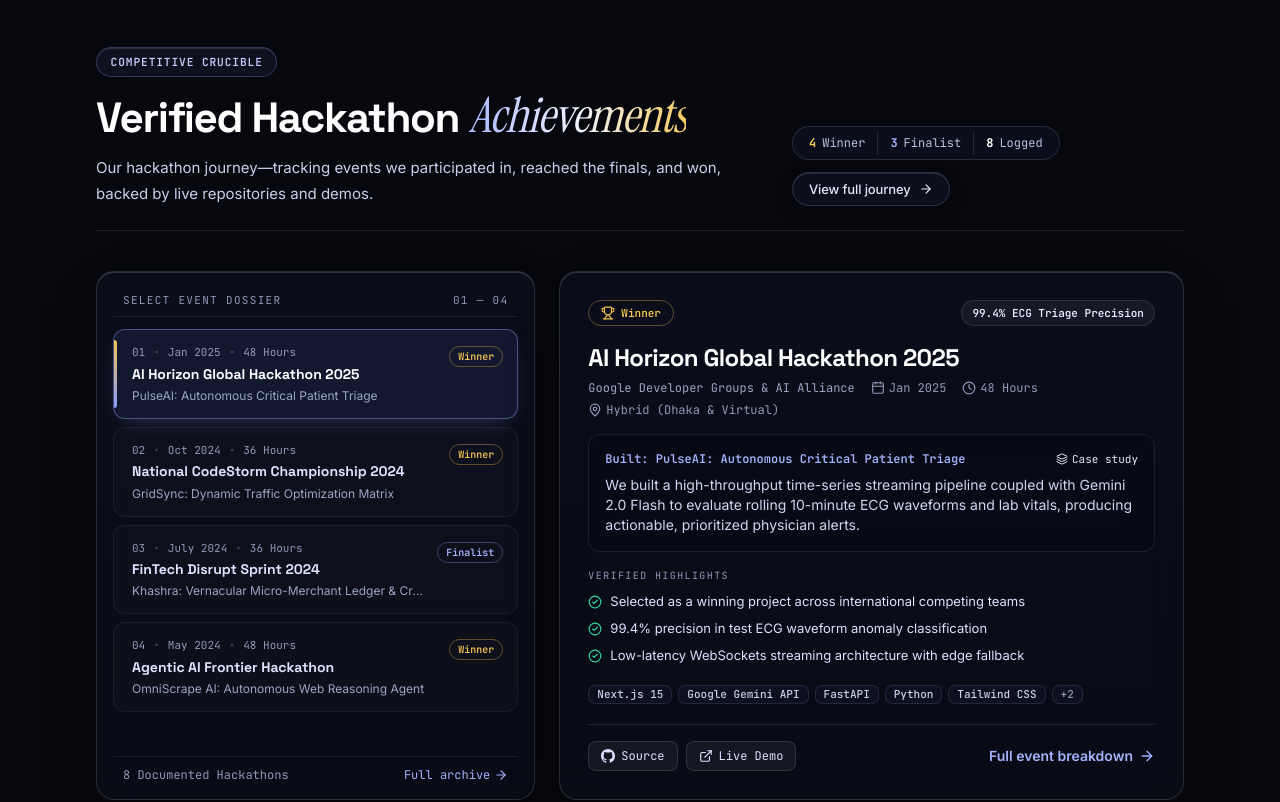
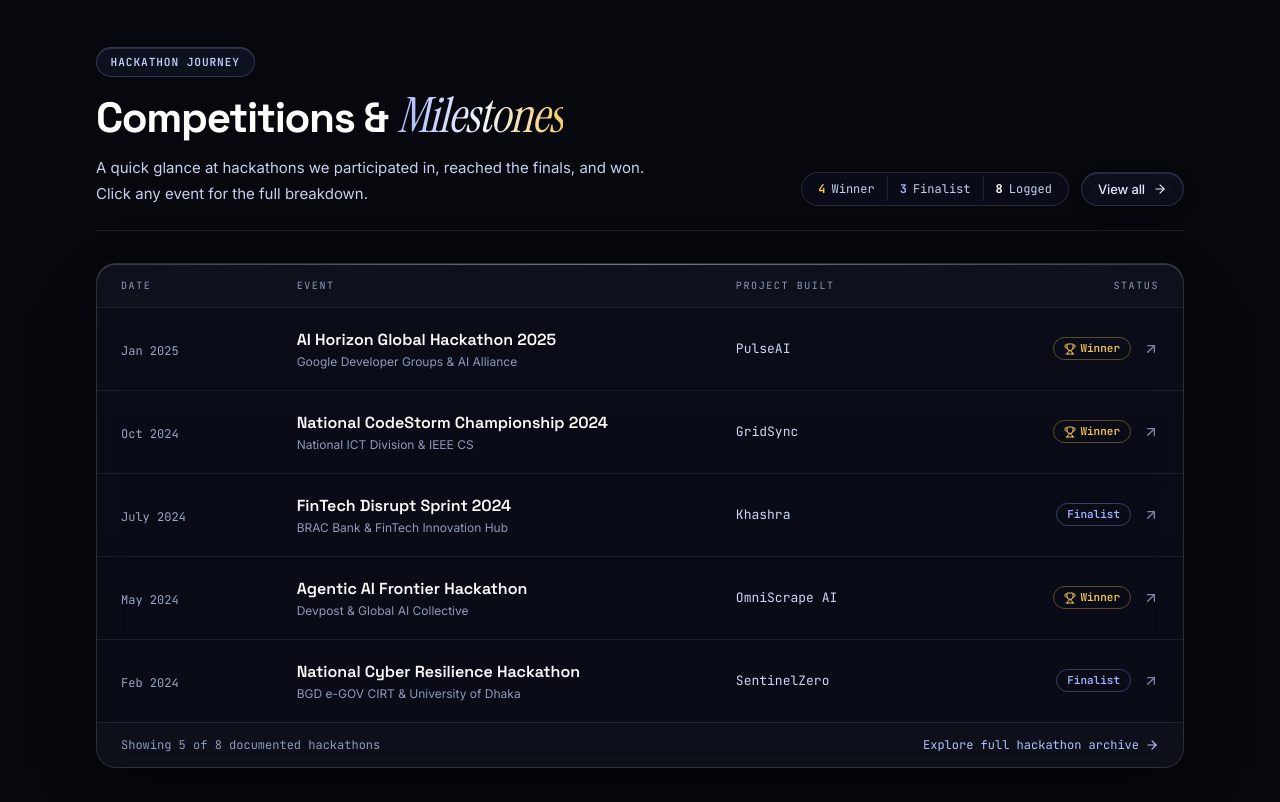
Before and after one commit to shajidul-sobuj/Extokened, a Next.js app: page / in a window 1280 px wide. Shown: the part 1880-2682 px from the top of the page. Built offline with nearby package versions, Linux system fonts and the light colour scheme.

Commit message:
refactor(home): simplify hackathon section into sleek at-a-glance editorial award ledger

```diff
--- a/src/components/home/HackathonHighlightEditorial.tsx
+++ b/src/components/home/HackathonHighlightEditorial.tsx
@@ -1,51 +1,29 @@
 "use client";
 
-import React, { useState } from "react";
+import React from "react";
 import Link from "next/link";
-import { motion, AnimatePresence } from "framer-motion";
 import { hackathons } from "@/data/hackathons";
-import { projects } from "@/data/projects";
-import {
-  Trophy,
-  ArrowRight,
-  Calendar,
-  Clock,
-  MapPin,
-  CheckCircle2,
-  ExternalLink,
-  Layers,
-} from "lucide-react";
-import { Github } from "@/components/ui/Icons";
-import { MotionReveal } from "@/components/ui/MotionReveal";
+import { ArrowRight, ArrowUpRight, Trophy } from "lucide-react";
+import { MotionReveal, MotionStagger, MotionItem } from "@/components/ui/MotionReveal";
 
 export function HackathonHighlightEditorial() {
-  const showcaseEvents = hackathons.slice(0, 4);
-  const [activeSlug, setActiveSlug] = useState<string>(showcaseEvents[0]?.slug ?? "");
-
-  const activeEvent =
-    showcaseEvents.find((h) => h.slug === activeSlug) || showcaseEvents[0];
-
-  const hasCaseStudy = Boolean(
-    activeEvent?.projectSlug &&
-      projects.some((p) => p.slug === activeEvent.projectSlug)
-  );
-
+  const recentEvents = hackathons.slice(0, 5);
   const winnerCount = hackathons.filter((h) => h.resultType === "winner").length;
   const finalistCount = hackathons.filter((h) => h.resultType === "finalist").length;
-  const participatedCount = hackathons.length;
+  const totalLogged = hackathons.length;
 
-  const getResultBadge = (resultType: string) => {
+  const getBadgeStyle = (resultType: string) => {
     switch (resultType) {
       case "winner":
         return "text-[#F5C451] border-[#F5C451]/35 bg-[#F5C451]/12";
       case "finalist":
         return "text-[#A5B2FF] border-[#8B9BF7]/35 bg-[#8B9BF7]/12";
       default:
-        return "text-[#CFD7F2] border-white/[0.14] bg-white/[0.05]";
+        return "text-[#CFD7F2] border-white/[0.16] bg-white/[0.05]";
     }
   };
 
-  const getShortResultLabel = (resultType: string) => {
+  const getStatusLabel = (resultType: string) => {
     switch (resultType) {
       case "winner":
         return "Winner";
@@ -56,39 +34,42 @@ export function HackathonHighlightEditorial() {
     }
   };
 
+  const getShortProjectName = (projectTitle: string) => {
+    return projectTitle.split(":")[0].trim();
+  };
+
   return (
     <section className="py-16 sm:py-20 lg:py-24 border-b border-white/[0.08] relative">
-      <div className="max-w-6xl mx-auto px-4 sm:px-6 lg:px-8 space-y-10">
-        {/* Unified Top Header Bar (Matches Featured Projects & Team Rhythm) */}
+      <div className="max-w-6xl mx-auto px-4 sm:px-6 lg:px-8 space-y-8">
+        {/* Clean Compact Section Header */}
         <MotionReveal>
-          <div className="flex flex-col lg:flex-row lg:items-end justify-between gap-6 pb-6 border-b border-white/[0.1]">
-            <div className="space-y-3 max-w-2xl">
-              <span className="eyebrow-badge">Competitive Crucible</span>
+          <div className="flex flex-col lg:flex-row lg:items-end justify-between gap-5 pb-6 border-b border-white/[0.1]">
+            <div className="space-y-3 max-w-xl">
+              <span className="eyebrow-badge">Hackathon Journey</span>
               <h2 className="font-section-title font-bold text-white">
-                Verified Hackathon{" "}
+                Competitions &amp;{" "}
                 <span className="font-hero-serif text-[1.15em] bg-gradient-to-r from-[#A9B7FF] via-[#F0F4FF] to-[#F7CA63] bg-clip-text text-transparent">
-                  Achievements
+                  Milestones
                 </span>
               </h2>
               <p className="text-sm sm:text-[15px] text-[#C8D0EC] leading-[1.68]">
-                Our hackathon journey—tracking events we participated in, reached the finals, and won, backed by live repositories and demos.
+                A quick glance at hackathons we participated in, reached the finals, and won. Click any event for the full breakdown.
               </p>
             </div>
 
             <div className="flex flex-wrap items-center gap-3 self-start lg:self-auto">
-              {/* Separated Journey Summary Strip (Winner / Finalist / Participated) */}
-              <div className="inline-flex items-center divide-x divide-white/[0.1] rounded-full bg-[#0C1020]/75 backdrop-blur-md border border-white/[0.12] px-1 py-1 text-xs font-mono">
+              <div className="inline-flex items-center divide-x divide-white/[0.1] rounded-full bg-[#0C1020]/65 backdrop-blur-md border border-white/[0.12] px-1 py-1 text-xs font-mono">
                 <span className="px-3 py-1 flex items-center gap-1.5">
                   <strong className="text-[#F5C451] font-bold">{winnerCount}</strong>
-                  <span className="text-[#B8C2E0]">Winner</span>
+                  <span className="text-[#C8D0EC]">Winner</span>
                 </span>
                 <span className="px-3 py-1 flex items-center gap-1.5">
                   <strong className="text-[#A5B2FF] font-bold">{finalistCount}</strong>
-                  <span className="text-[#B8C2E0]">Finalist</span>
+                  <span className="text-[#C8D0EC]">Finalist</span>
                 </span>
                 <span className="px-3 py-1 flex items-center gap-1.5">
-                  <strong className="text-white font-bold">{participatedCount}</strong>
-                  <span className="text-[#B8C2E0]">Logged</span>
+                  <strong className="text-white font-bold">{totalLogged}</strong>
+                  <span className="text-[#C8D0EC]">Logged</span>
                 </span>
               </div>
 
@@ -96,242 +77,125 @@ export function HackathonHighlightEditorial() {
                 href="/hackathons"
                 className="btn-secondary py-2 px-4 text-xs sm:text-[13px] group"
               >
-                <span>View full journey</span>
+                <span>View all</span>
                 <ArrowRight className="w-3.5 h-3.5 group-hover:translate-x-0.5 transition-transform" />
               </Link>
             </div>
           </div>
         </MotionReveal>
 
-        {/* Balanced 12-Col Interactive Hall-of-Fame Split */}
-        <div className="grid grid-cols-1 lg:grid-cols-12 gap-6 items-stretch">
-          {/* Left 5 Columns: Selectable Competition Ledger */}
-          <MotionReveal direction="left" className="lg:col-span-5 flex flex-col">
-            <div className="surface-card p-3 sm:p-4 flex flex-col justify-between h-full gap-2">
-              <div className="px-2.5 pt-1 pb-2 flex items-center justify-between text-[11px] font-mono uppercase tracking-[0.12em] text-[#8F99B8] border-b border-white/[0.08]">
-                <span>Select Event Dossier</span>
-                <span>01 — 0{showcaseEvents.length}</span>
-              </div>
+        {/* Single Sculpted Minimal Editorial Award Ledger */}
+        <MotionReveal delay={0.06}>
+          <div
+            className="relative overflow-hidden rounded-[20px] border border-white/[0.14] shadow-[0_24px_60px_-22px_rgba(0,0,0,0.75),inset_0_1px_0_rgba(255,255,255,0.18)]"
+            style={{
+              background:
+                "linear-gradient(180deg, rgba(16, 21, 38, 0.42) 0%, rgba(10, 13, 24, 0.7) 100%)",
+              backdropFilter: "blur(22px) saturate(155%)",
+              WebkitBackdropFilter: "blur(22px) saturate(155%)",
+            }}
+          >
+            {/* Top Specular Hairline */}
+            <div
+              className="pointer-events-none absolute top-0 inset-x-10 h-px bg-gradient-to-r from-transparent via-white/30 to-transparent"
+              aria-hidden="true"
+            />
 
-              <div className="space-y-2 flex-1 py-1">
-                {showcaseEvents.map((evt, idx) => {
-                  const isActive = evt.slug === activeEvent.slug;
-                  return (
-                    <button
-                      key={evt.slug}
-                      type="button"
-                      onClick={() => setActiveSlug(evt.slug)}
-                      className={`w-full text-left p-3.5 rounded-xl border transition-all duration-200 cursor-pointer relative overflow-hidden group ${
-                        isActive
-                          ? "bg-[#151B33]/90 border-[#8B9BF7]/45 shadow-[0_8px_24px_-10px_rgba(139,155,247,0.3)]"
-                          : "bg-white/[0.02] border-white/[0.06] hover:bg-white/[0.05] hover:border-white/[0.14]"
-                      }`}
-                    >
-                      {isActive && (
-                        <span
-                          className="absolute left-0 top-2.5 bottom-2.5 w-[3px] rounded-r-full bg-gradient-to-b from-[#F5C451] to-[#8B9BF7]"
-                          aria-hidden="true"
-                        />
-                      )}
+            {/* Desktop Column Header Strip */}
+            <div className="hidden md:grid md:grid-cols-12 gap-4 px-6 py-3.5 text-[10px] font-mono uppercase tracking-[0.16em] text-[#8F99B8] border-b border-white/[0.08] bg-white/[0.02]">
+              <div className="md:col-span-2">Date</div>
+              <div className="md:col-span-5">Event</div>
+              <div className="md:col-span-3">Project Built</div>
+              <div className="md:col-span-2 text-right">Status</div>
+            </div>
 
-                      <div className="flex items-start justify-between gap-2.5 pl-1">
-                        <div className="space-y-1 min-w-0">
-                          <div className="flex items-center gap-2 text-[11px] font-mono text-[#8F99B8]">
-                            <span>0{idx + 1}</span>
-                            <span className="text-white/20">•</span>
-                            <span>{evt.date}</span>
-                            <span className="text-white/20">•</span>
-                            <span>{evt.duration}</span>
-                          </div>
-                          <div
-                            className={`text-sm font-display font-bold leading-snug truncate transition-colors ${
-                              isActive
-                                ? "text-white"
-                                : "text-[#DCE2FF] group-hover:text-white"
-                            }`}
-                          >
-                            {evt.name}
-                          </div>
-                          <div className="text-xs text-[#9BA5C4] truncate">
-                            {evt.projectTitle}
-                          </div>
-                        </div>
+            {/* Crisp Scannable Event Rows */}
+            <MotionStagger stagger={0.05} className="divide-y divide-white/[0.08]">
+              {recentEvents.map((evt) => (
+                <MotionItem key={evt.slug} distance={10}>
+                  <Link
+                    href={`/hackathons/${evt.slug}`}
+                    className="group relative grid grid-cols-1 md:grid-cols-12 gap-2.5 md:gap-4 items-center px-5 sm:px-6 py-4 sm:py-5 hover:bg-white/[0.045] transition-colors duration-200"
+                  >
+                    {/* Subtle Left Hover Highlight Bar */}
+                    <span
+                      className="pointer-events-none absolute left-0 top-3 bottom-3 w-[2.5px] rounded-r-full bg-gradient-to-b from-[#A5B2FF] to-[#F5C451] opacity-0 group-hover:opacity-100 transition-opacity duration-200"
+                      aria-hidden="true"
+                    />
 
-                        <span
-                          className={`px-2 py-0.5 rounded-full text-[10px] font-mono font-semibold border shrink-0 mt-0.5 ${getResultBadge(
-                            evt.resultType
-                          )}`}
-                        >
-                          {getShortResultLabel(evt.resultType)}
-                        </span>
-                      </div>
-                    </button>
-                  );
-                })}
-              </div>
+                    {/* Date */}
+                    <div className="md:col-span-2 flex items-center justify-between md:block">
+                      <span className="text-xs font-mono text-[#9BA5C4] group-hover:text-[#DCE2FF] transition-colors">
+                        {evt.date}
+                      </span>
 
-              <div className="pt-2.5 px-2.5 border-t border-white/[0.08] flex items-center justify-between text-xs font-mono text-[#8F99B8]">
-                <span>{participatedCount} Documented Hackathons</span>
-                <Link
-                  href="/hackathons"
-                  className="text-[#A5B2FF] hover:text-white inline-flex items-center gap-1 transition-colors"
-                >
-                  <span>Full archive</span>
-                  <ArrowRight className="w-3.5 h-3.5" />
-                </Link>
-              </div>
-            </div>
-          </MotionReveal>
-
-          {/* Right 7 Columns: Active Verified Event Dossier */}
-          <MotionReveal direction="right" delay={0.08} className="lg:col-span-7 flex flex-col">
-            <div className="surface-card p-6 sm:p-7 flex flex-col justify-between h-full">
-              <AnimatePresence mode="wait">
-                <motion.div
-                  key={activeEvent.slug}
-                  initial={{ opacity: 0, y: 8 }}
-                  animate={{ opacity: 1, y: 0 }}
-                  exit={{ opacity: 0, y: -8 }}
-                  transition={{ duration: 0.22, ease: "easeOut" }}
-                  className="flex flex-col justify-between h-full gap-5"
-                >
-                  {/* Top Header & Metadata */}
-                  <div className="space-y-4">
-                    <div className="flex flex-wrap items-center justify-between gap-2.5 text-xs font-mono">
+                      {/* Mobile-only Status Badge aligned right on top line */}
                       <span
-                        className={`inline-flex items-center gap-1.5 px-3 py-1 rounded-full border text-[11px] font-semibold ${getResultBadge(
-                          activeEvent.resultType
+                        className={`md:hidden inline-flex items-center gap-1 px-2.5 py-0.5 rounded-full text-[10px] font-mono font-semibold border ${getBadgeStyle(
+                          evt.resultType
                         )}`}
                       >
-                        <Trophy className="w-3.5 h-3.5" />
-                        <span>{activeEvent.award}</span>
-                      </span>
-
-                      <span className="px-2.5 py-1 rounded-full bg-white/[0.05] border border-white/[0.1] text-[#E4E9FF] text-[11px] font-semibold">
-                        {activeEvent.standoutMetric}
+                        {evt.resultType === "winner" && (
+                          <Trophy className="w-2.5 h-2.5" />
+                        )}
+                        {getStatusLabel(evt.resultType)}
                       </span>
                     </div>
 
-                    <div className="space-y-1.5">
-                      <Link
-                        href={`/hackathons/${activeEvent.slug}`}
-                        className="group block"
-                      >
-                        <h3 className="text-xl sm:text-2xl font-display font-bold tracking-tight text-white group-hover:text-[#B4C0FF] transition-colors">
-                          {activeEvent.name}
-                        </h3>
-                      </Link>
-                      <div className="flex flex-wrap items-center gap-x-4 gap-y-1.5 text-xs font-mono text-[#9BA5C4]">
-                        <span>{activeEvent.organizer}</span>
-                        <span className="inline-flex items-center gap-1 text-[#8F99B8]">
-                          <Calendar className="w-3.5 h-3.5" />
-                          {activeEvent.date}
-                        </span>
-                        <span className="inline-flex items-center gap-1 text-[#8F99B8]">
-                          <Clock className="w-3.5 h-3.5" />
-                          {activeEvent.duration}
-                        </span>
-                        <span className="inline-flex items-center gap-1 text-[#8F99B8]">
-                          <MapPin className="w-3.5 h-3.5" />
-                          {activeEvent.location}
-                        </span>
-                      </div>
-                    </div>
-
-                    {/* Engineered Solution Block */}
-                    <div className="surface-inset p-4 space-y-2">
-                      <div className="flex flex-wrap items-center justify-between gap-2">
-                        <span className="text-xs font-mono font-semibold text-[#A5B2FF]">
-                          Built: {activeEvent.projectTitle}
-                        </span>
-                        {hasCaseStudy && activeEvent.projectSlug && (
-                          <Link
-                            href={`/projects/${activeEvent.projectSlug}`}
-                            className="inline-flex items-center gap-1 text-[11px] font-mono text-[#E4E9FF] hover:text-[#A5B2FF] transition-colors"
-                          >
-                            <Layers className="w-3 h-3" />
-                            <span>Case study</span>
-                          </Link>
-                        )}
-                      </div>
-                      <p className="text-[13px] sm:text-sm text-[#CFD7F2] leading-[1.65]">
-                        {activeEvent.solutionSummary}
+                    {/* Event Name & Organizer */}
+                    <div className="md:col-span-5 min-w-0">
+                      <h3 className="text-[15px] sm:text-base font-display font-semibold text-white group-hover:text-[#C4CEFF] transition-colors truncate">
+                        {evt.name}
+                      </h3>
+                      <p className="text-xs text-[#8F99B8] truncate mt-0.5">
+                        {evt.organizer}
                       </p>
                     </div>
 
-                    {/* Verified Key Highlights */}
-                    <div className="space-y-2">
-                      <div className="text-[10px] font-mono uppercase tracking-[0.14em] text-[#8F99B8]">
-                        Verified Highlights
-                      </div>
-                      <ul className="space-y-1.5">
-                        {activeEvent.highlights.slice(0, 3).map((item, idx) => (
-                          <li
-                            key={idx}
-                            className="flex items-start gap-2 text-[13px] text-[#DCE2FF] leading-relaxed"
-                          >
-                            <CheckCircle2 className="w-3.5 h-3.5 text-[#34D399] shrink-0 mt-1" />
-                            <span>{item}</span>
-                          </li>
-                        ))}
-                      </ul>
+                    {/* Short Project Built */}
+                    <div className="md:col-span-3 flex items-center gap-2 min-w-0">
+                      <span className="md:hidden text-[11px] font-mono text-[#7D87A6]">
+                        Built:
+                      </span>
+                      <span className="text-xs sm:text-[13px] font-mono text-[#CFD7F2] group-hover:text-white transition-colors truncate">
+                        {getShortProjectName(evt.projectTitle)}
+                      </span>
                     </div>
 
-                    {/* Tech Stack */}
-                    <div className="flex flex-wrap gap-1.5 pt-0.5">
-                      {activeEvent.techStack.slice(0, 5).map((tech) => (
-                        <span key={tech} className="tech-tag text-[11px] py-0.5 px-2">
-                          {tech}
-                        </span>
-                      ))}
-                      {activeEvent.techStack.length > 5 && (
-                        <span className="tech-tag text-[11px] py-0.5 px-2 text-[#8F99B8]">
-                          +{activeEvent.techStack.length - 5}
-                        </span>
-                      )}
+                    {/* Desktop Status Pill + Sliding Arrow */}
+                    <div className="hidden md:flex md:col-span-2 items-center justify-end gap-3">
+                      <span
+                        className={`inline-flex items-center gap-1 px-2.5 py-0.5 rounded-full text-[11px] font-mono font-semibold border ${getBadgeStyle(
+                          evt.resultType
+                        )}`}
+                      >
+                        {evt.resultType === "winner" && (
+                          <Trophy className="w-3 h-3" />
+                        )}
+                        {getStatusLabel(evt.resultType)}
+                      </span>
+                      <ArrowUpRight className="w-4 h-4 text-[#7D87A6] group-hover:text-white group-hover:translate-x-0.5 group-hover:-translate-y-0.5 transition-all shrink-0" />
                     </div>
-                  </div>
+                  </Link>
+                </MotionItem>
+              ))}
+            </MotionStagger>
 
-                  {/* Verified Evidence Links & Breakdown CTA */}
-                  <div className="pt-4 border-t border-white/[0.1] flex flex-wrap items-center justify-between gap-3">
-                    <div className="flex items-center gap-2">
-                      {activeEvent.links.github && (
-                        <a
-                          href={activeEvent.links.github}
-                          target="_blank"
-                          rel="noopener noreferrer"
-                          className="inline-flex items-center gap-1.5 px-3 py-1.5 rounded-lg bg-white/[0.05] border border-white/[0.12] text-xs font-mono text-[#DCE2FF] hover:text-white hover:border-[#8B9BF7]/50 transition-colors"
-                        >
-                          <Github className="w-3.5 h-3.5" />
-                          <span>Source</span>
-                        </a>
-                      )}
-                      {activeEvent.links.liveUrl && (
-                        <a
-                          href={activeEvent.links.liveUrl}
-                          target="_blank"
-                          rel="noopener noreferrer"
-                          className="inline-flex items-center gap-1.5 px-3 py-1.5 rounded-lg bg-white/[0.05] border border-white/[0.12] text-xs font-mono text-[#DCE2FF] hover:text-white hover:border-[#8B9BF7]/50 transition-colors"
-                        >
-                          <ExternalLink className="w-3.5 h-3.5" />
-                          <span>Live Demo</span>
-                        </a>
-                      )}
-                    </div>
-
-                    <Link
-                      href={`/hackathons/${activeEvent.slug}`}
-                      className="inline-flex items-center gap-1.5 text-sm font-semibold text-[#A5B2FF] hover:text-white transition-colors group"
-                    >
-                      <span>Full event breakdown</span>
-                      <ArrowRight className="w-4 h-4 group-hover:translate-x-0.5 transition-transform" />
-                    </Link>
-                  </div>
-                </motion.div>
-              </AnimatePresence>
+            {/* Clean Bottom Archive Bar */}
+            <div className="px-5 sm:px-6 py-3.5 border-t border-white/[0.08] bg-white/[0.02] flex flex-col sm:flex-row items-center justify-between gap-2 text-xs font-mono text-[#8F99B8]">
+              <span>
+                Showing {recentEvents.length} of {totalLogged} documented hackathons
+              </span>
+              <Link
+                href="/hackathons"
+                className="inline-flex items-center gap-1.5 text-[#B4C0FF] hover:text-white transition-colors group"
+              >
+                <span>Explore full hackathon archive</span>
+                <ArrowRight className="w-3.5 h-3.5 group-hover:translate-x-0.5 transition-transform" />
+              </Link>
             </div>
-          </MotionReveal>
-        </div>
+          </div>
+        </MotionReveal>
       </div>
     </section>
   );
```
